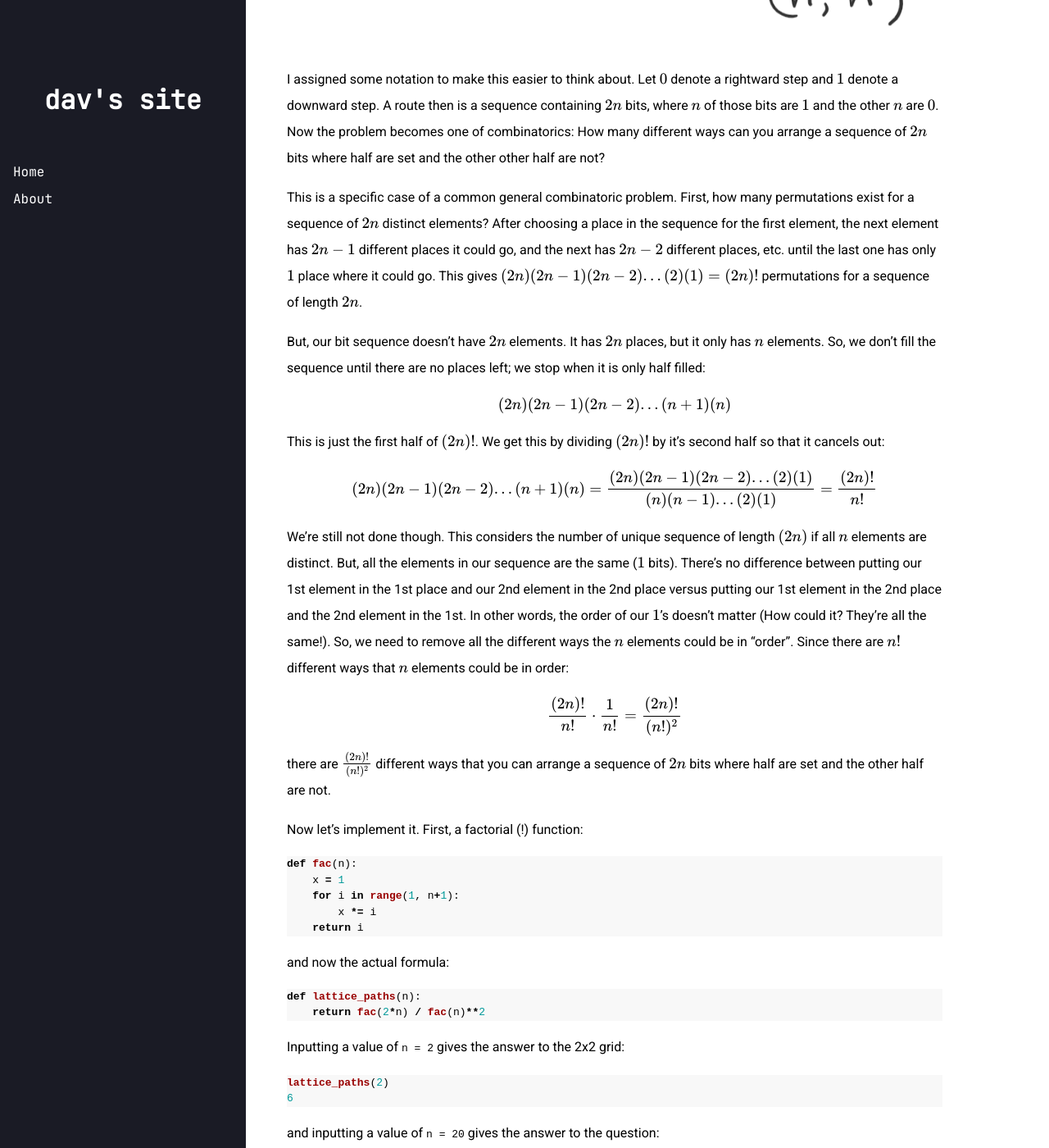
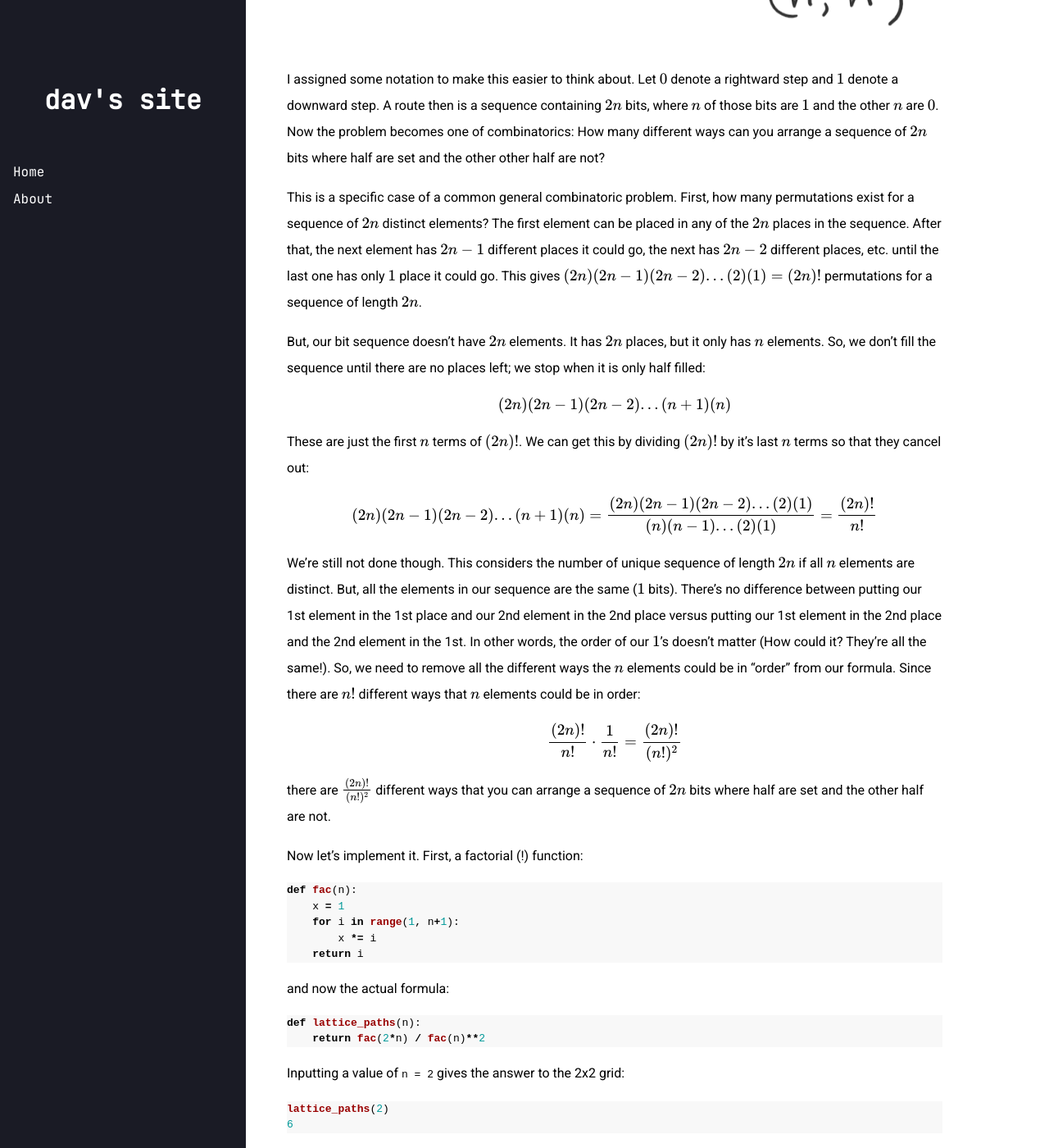
Before and after one commit to davidtranhq/davidtranhq.github.io, a Jekyll site: the page built from _posts/2020-12-12-lattice-path-combinatorics.md, in a window 1280 px wide and 1400 px high, scrolled down 2190 px. Shown: the whole window at 82% size. Built offline with Jekyll 4.4.1, drawn with Linux system fonts in a browser that asks for light colours; formulas are drawn with MathJax 3.

Commit message:
Fixed typo

```diff
--- a/_posts/2020-12-12-lattice-path-combinatorics.md
+++ b/_posts/2020-12-12-lattice-path-combinatorics.md
@@ -37,7 +37,7 @@ However, I immediately realized that there were way more paths than I was willin
 
 I assigned some notation to make this easier to think about. Let $$0$$ denote a rightward step and $$1$$ denote a downward step. A route then is a sequence containing $$2n$$ bits, where $n$ of those bits are $$1$$ and the other $$n$$ are $$0$$. Now the problem becomes one of combinatorics: How many different ways can you arrange a sequence of $$2n$$ bits where half are set and the other other half are not?
 
-This is a specific case of a common general combinatoric problem. First, how many permutations exist for a sequence of $$2n$$ distinct elements? After choosing a place in the sequence for the first element, the next element has $$2n-1$$ different places it could go, and the next has $$2n-2$$ different places, etc. until the last one has only $$1$$ place where it could go. This gives $$(2n)(2n-1)(2n-2)...(2)(1) = (2n)!$$ permutations for a sequence of length $$2n$$.
+This is a specific case of a common general combinatoric problem. First, how many permutations exist for a sequence of $$2n$$ distinct elements? The first element can be placed in any of the $$2n$$ places in the sequence. After that, the next element has $$2n-1$$ different places it could go, the next has $$2n-2$$ different places, etc. until the last one has only $$1$$ place it could go. This gives $$(2n)(2n-1)(2n-2)...(2)(1) = (2n)!$$ permutations for a sequence of length $$2n$$.
 
 But, our bit sequence doesn't have $$2n$$ elements. It has $$2n$$ places, but it only has $$n$$ elements. So, we don't fill the sequence until there are no places left; we stop when it is only half filled:
 
@@ -45,13 +45,13 @@ $$
     (2n)(2n-1)(2n-2)...(n+1)(n)
 $$
 
-This is just the first half of $$(2n)!$$. We get this by dividing $$(2n)!$$ by it's second half so that it cancels out:
+These are just the first $$n$$ terms of $$(2n)!$$. We can get this by dividing $$(2n)!$$ by it's last $$n$$ terms so that they cancel out:
 
 $$
     (2n)(2n-1)(2n-2)...(n+1)(n) = \frac{(2n)(2n-1)(2n-2)...(2)(1)}{(n)(n-1)...(2)(1)} = \frac{(2n)!}{n!}
 $$
 
-We're still not done though. This considers the number of unique sequence of length $$(2n)$$ if all $$n$$ elements are distinct. But, all the elements in our sequence are the same ($$1$$ bits). There's no difference between putting our 1st element in the 1st place and our 2nd element in the 2nd place versus putting our 1st element in the 2nd place and the 2nd element in the 1st. In other words, the order of our $$1$$'s doesn't matter (How could it? They're all the same!). So, we need to remove all the different ways the $$n$$ elements could be in "order". Since there are $$n!$$ different ways that $$n$$ elements could be in order:
+We're still not done though. This considers the number of unique sequence of length $$2n$$ if all $$n$$ elements are distinct. But, all the elements in our sequence are the same ($$1$$ bits). There's no difference between putting our 1st element in the 1st place and our 2nd element in the 2nd place versus putting our 1st element in the 2nd place and the 2nd element in the 1st. In other words, the order of our $$1$$'s doesn't matter (How could it? They're all the same!). So, we need to remove all the different ways the $$n$$ elements could be in "order" from our formula. Since there are $$n!$$ different ways that $$n$$ elements could be in order:
 
 $$
     \frac{(2n)!}{n!} \cdot \frac{1}{n!} = \frac{(2n)!}{(n!)^2}
```
